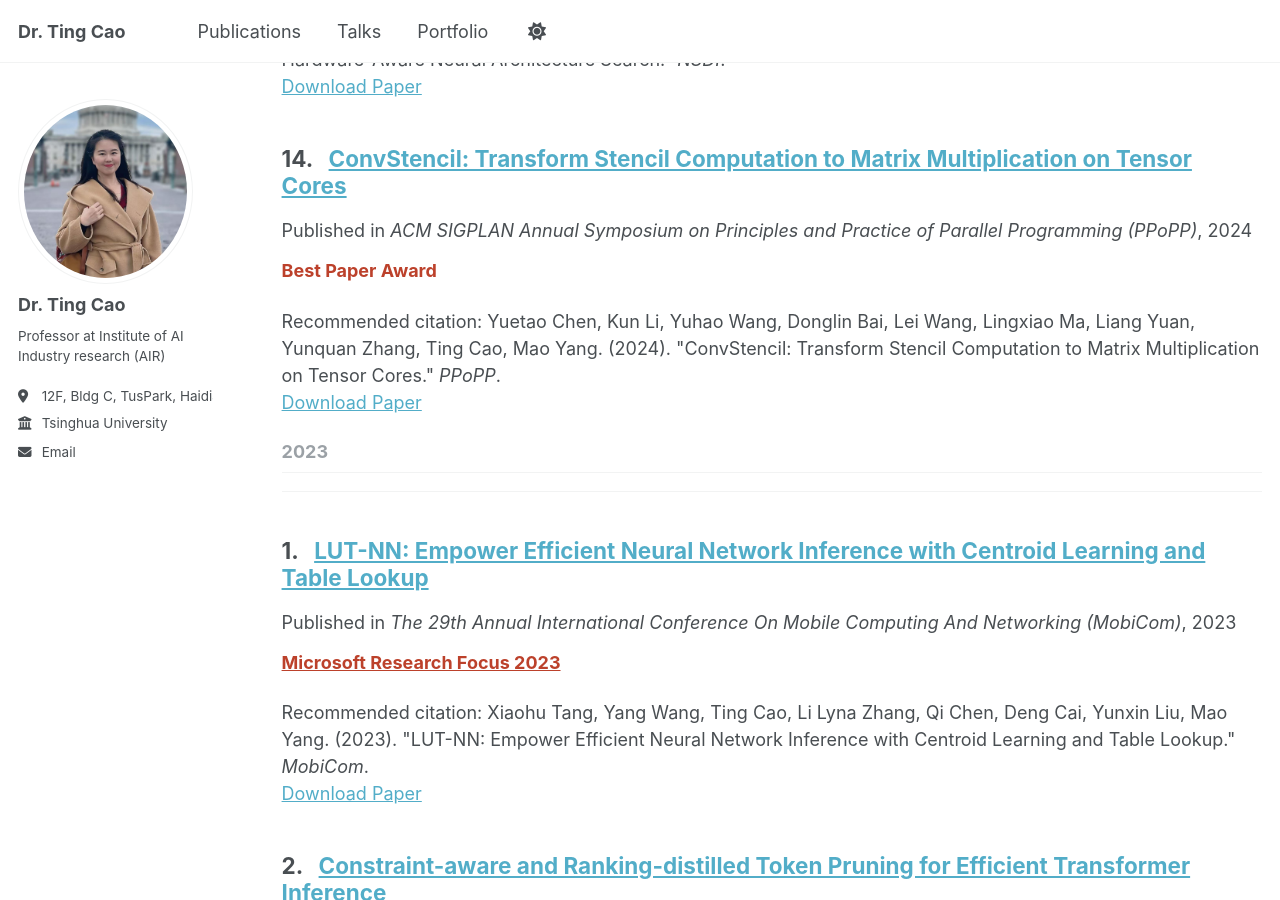
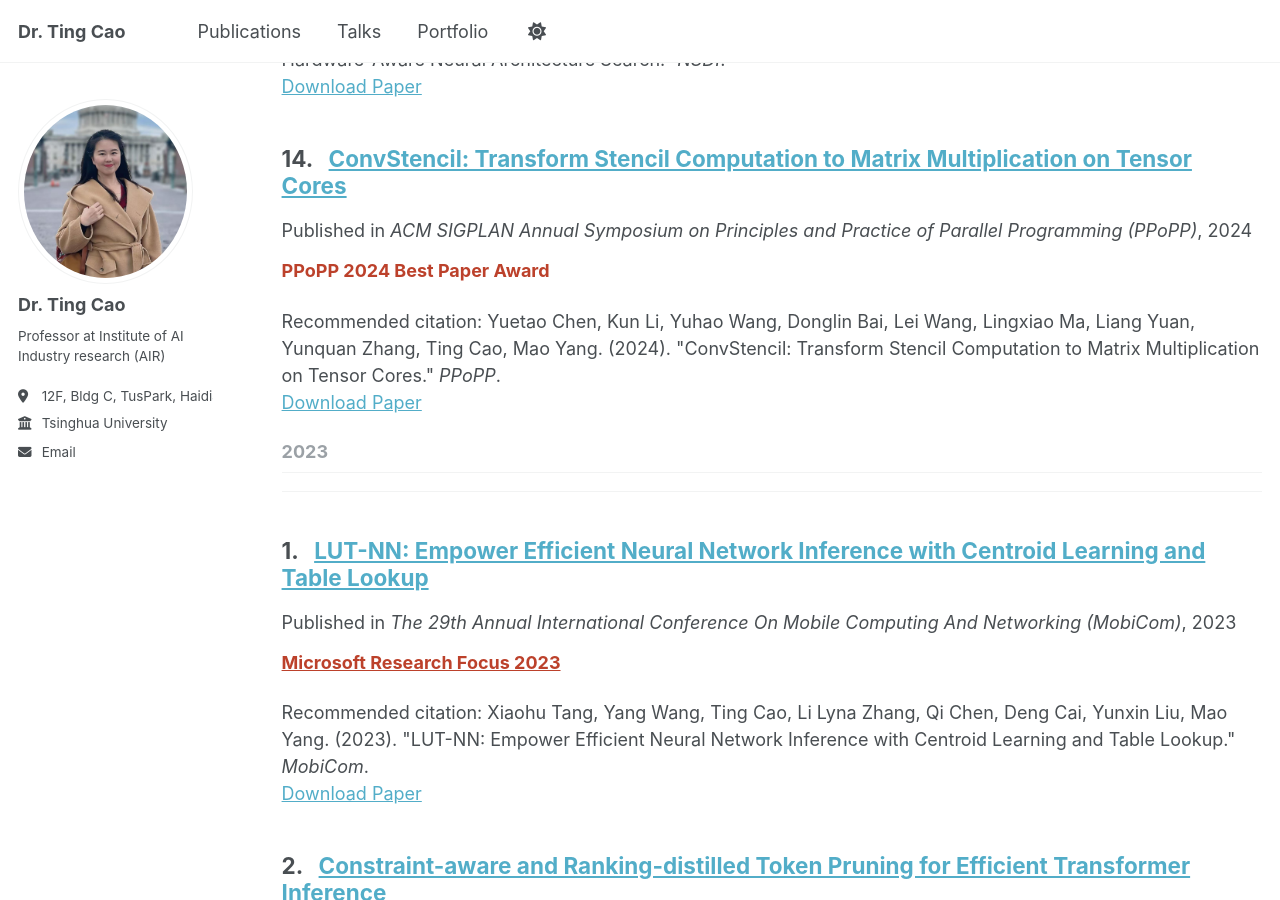
Before and after one commit to tingcao952/tingcao952.github.io, a Jekyll site: the page built from _pages/publications.html, in a window 1280 px wide and 900 px high, scrolled down 6970 px. Built offline with Jekyll 4.4.1, drawn with Linux system fonts in a browser that asks for light colours; a script that is not in the unit is left out; some of the changed text lies outside the part shown.

Commit message:
Improve the award

```diff
--- a/_publications/2024-03-05-ppopp-convstencil.md
+++ b/_publications/2024-03-05-ppopp-convstencil.md
@@ -8,5 +8,5 @@ date: 2024-03-05
 venue: 'ACM SIGPLAN Annual Symposium on Principles and Practice of Parallel Programming (PPoPP)'
 paperurl: 'https://dl.acm.org/doi/abs/10.1145/3627535.3638476'
 citation: 'Yuetao Chen, Kun Li, Yuhao Wang, Donglin Bai, Lei Wang, Lingxiao Ma, Liang Yuan, Yunquan Zhang, Ting Cao, Mao Yang. (2024). "ConvStencil: Transform Stencil Computation to Matrix Multiplication on Tensor Cores." <i>PPoPP</i>.'
-award: 'Best Paper Award'
+award: 'PPoPP 2024 Best Paper Award'
 ---
```
Also changed, not shown: _publications/2021-06-01-mobisys-nnmeter.md (+1 -1 lines).
